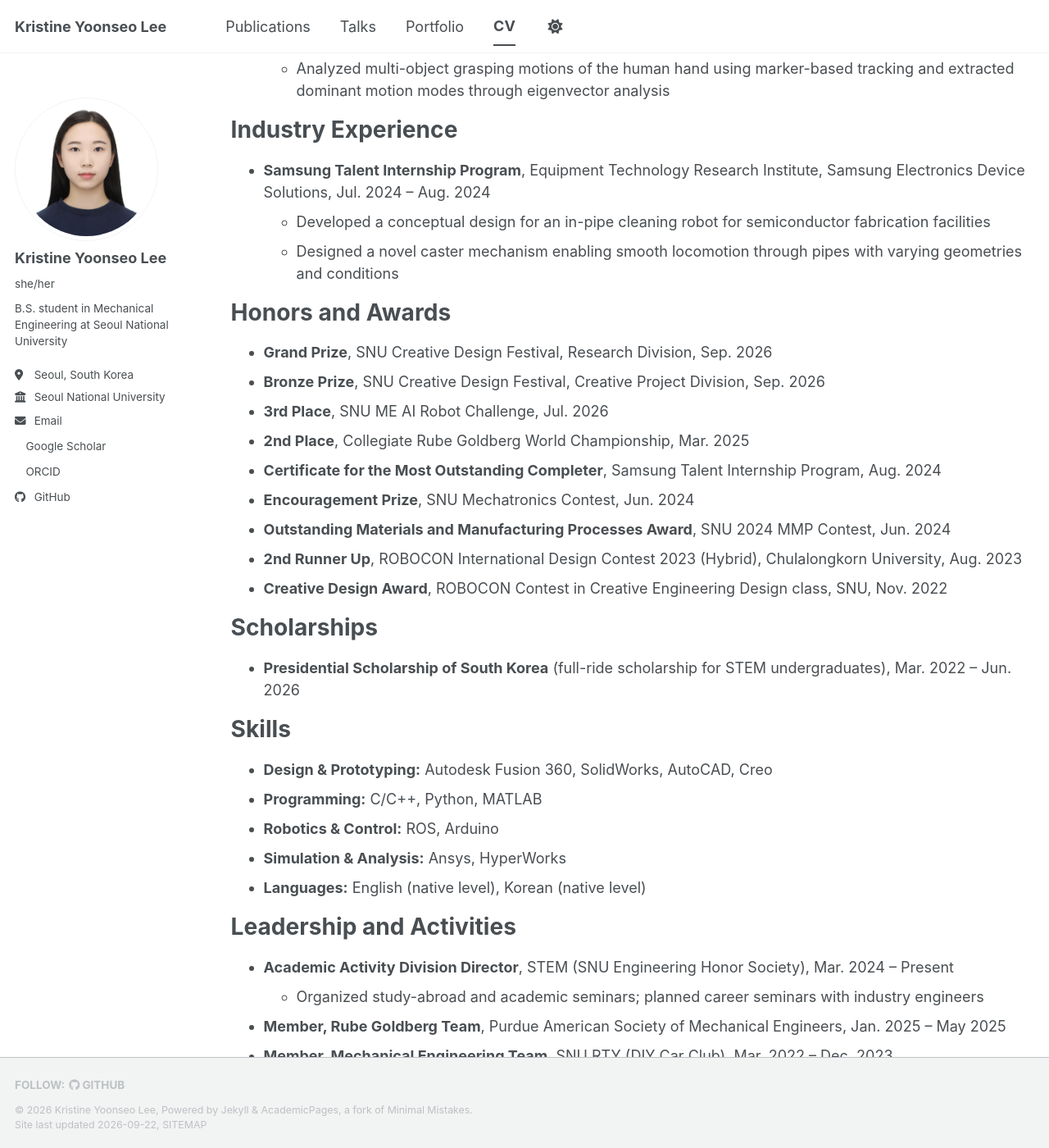
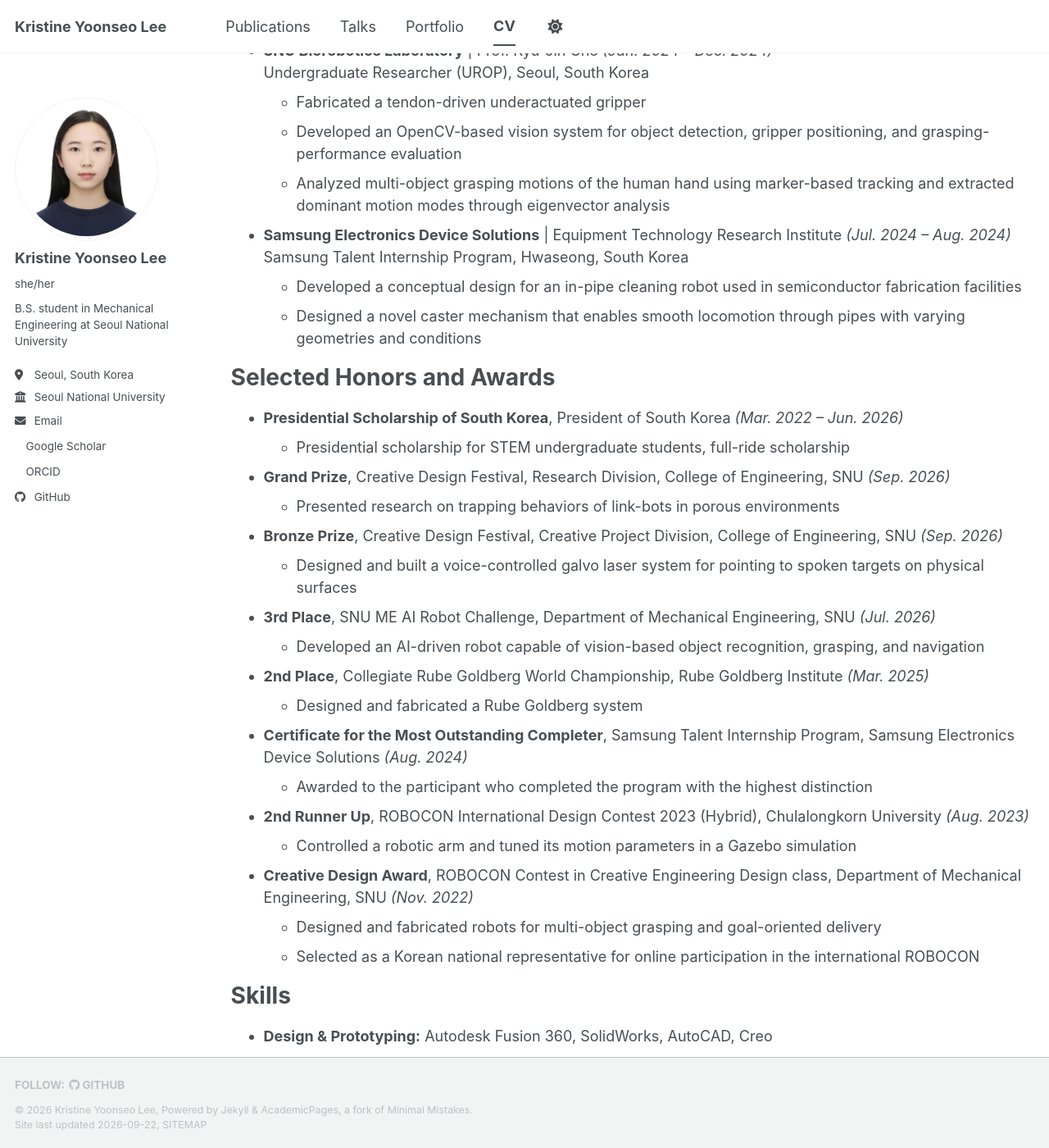
Before and after one commit to kristineyslee/kristineyslee.github.io, a Jekyll site: the page built from _pages/cv.md, in a window 1280 px wide and 1400 px high, scrolled down 1409 px. Shown: the whole window at 82% size. Built offline with Jekyll 4.4.1, drawn with Linux system fonts in a browser that asks for light colours; a style sheet for code colours, icons or effects is not loaded; some of the changed text lies outside the part shown.

Commit message:
Add files via upload

```diff
--- a/_pages/cv.md
+++ b/_pages/cv.md
@@ -9,67 +9,75 @@ redirect_from:
 
 {% include base_path %}
 
-[Download CV (PDF)](/files/KristineYLee_CV.pdf)
+<p><a href="{{ base_path }}/files/KristineYLee_CV.pdf">📄 Download CV (PDF)</a></p>
 
 Research Interests
 ======
-Soft robotics, swarm robotics, and bio-inspired robotics, with a focus on novel mechanisms beyond conventional robotic designs.
+Passionate about developing novel robotic systems that address real-world challenges and enhance human capabilities. My research interests span soft robotics, swarm robotics, and bio-inspired robotics, with a focus on creating innovative mechanisms beyond conventional robotic designs.
 
 Education
 ======
-* **B.S. in Mechanical Engineering**, Seoul National University, Seoul, South Korea
-  * Mar. 2022 – Feb. 2027 (expected)
-  * GPA: 3.91 / 4.00
-* **Exchange Student**, Department of Mechanical Engineering, Purdue University, West Lafayette, IN, USA
-  * Jan. 2025 – May 2025
-  * GPA: 4.00 / 4.00
-* **Gyeonggi Science High School for the Gifted**, Suwon, South Korea
-  * Mar. 2019 – Feb. 2022, Major in Physics
+* **Seoul National University** — B.S. in Mechanical Engineering, Seoul, South Korea *(Mar. 2022 – Feb. 2027)*
+  * GPA: 3.91/4.00
+* **Purdue University** — Exchange Student, Department of Mechanical Engineering, West Lafayette, IN, USA *(Jan. 2025 – May 2025)*
+  * GPA: 4.00/4.00
+* **Gyeonggi Science High School for the Gifted** — Major in Physics, Suwon, South Korea *(Mar. 2019 – Feb. 2022)*
+  * GPA: 4.17/4.30
 
-Publications
+Journal Publications
 ======
-* **[J.1]** Jaemin Eom, Sung Yol Yu, Woongbae Kim, Chunghoon Park, **Kristine Yoonseo Lee**, Kyu-Jin Cho. (2024). "MOGrip: Gripper for multiobject grasping in pick-and-place tasks using translational movements of fingers." *Science Robotics*, 9(97). [DOI](https://doi.org/10.1126/scirobotics.ado3939)
+* **[J.1]** Jaemin Eom, Sung Yol Yu, Woongbae Kim, Chunghoon Park, **Kristine Yoonseo Lee**, Kyu-Jin Cho<sup>*</sup>. (2024). [MOGrip: Gripper for multiobject grasping in pick-and-place tasks using translational movements of fingers](https://doi.org/10.1126/scirobotics.ado3939). *Science Robotics*, 9(97), eado3939.
+
+<small><sup>*</sup>Corresponding author</small>
 
 Presentations
 ======
-* **[P.1]** **Kristine Yoonseo Lee**, Kwanwoo Kim, Ho-Young Kim. (2026). "Spatial Distribution of Flexibility Controls Active Chain Locomotion through Confined Lattices." Poster, IEEE MIT Undergraduate Research Technology Conference (URTC), Cambridge, MA, USA, Oct. 11, 2026. (Accepted)
+* **[P.1]** **Kristine Yoonseo Lee**, Kwanwoo Kim, Ho-Young Kim<sup>*</sup>. (2026). Spatial Distribution of Flexibility Controls Active Chain Locomotion through Confined Lattices. Poster to be presented at IEEE MIT Undergraduate Research Technology Conference (URTC), Oct. 11, 2026, Cambridge, MA, USA. (Accepted)
 
-Research Experience
+Research & Work Experience
 ======
-* **Research Intern**, SNU Microfluids & Soft Matter Laboratory (Prof. Ho-Young Kim), Sep. 2025 – Present
+* **SNU Microfluids & Soft Matter Laboratory** | Prof. Ho-Young Kim *(Sep. 2025 – Present)*
+  Research Intern, Seoul, South Korea
   * Developed programmable morphing textiles using coiled yarn actuators
   * Integrated coiled yarn actuators into a tensegrity structure
   * Investigated the locomotion of link-bots in porous environments
   * Identified emergent collective behaviors in multi link-bot systems
-* **Summer Undergraduate Research Fellow (SURF)**, Purdue Laboratory for Advanced Multiscale Manufacturing (Prof. Martin Byung-Guk Jun), May 2025 – Aug. 2025
+
+* **Purdue Laboratory for Advanced Multiscale Manufacturing** | Prof. Martin Byung-Guk Jun *(May 2025 – Aug. 2025)*
+  Summer Undergraduate Research Fellowship (SURF), West Lafayette, IN, USA
   * Developed path planning algorithms for a 6-DOF robotic arm
   * Designed a heuristic cost function for the A* algorithm, generating safe and optimal trajectories
-* **Undergraduate Researcher (UROP)**, SNU Biorobotics Laboratory (Prof. Kyu-Jin Cho), Jan. 2024 – Dec. 2024
+
+* **SNU Biorobotics Laboratory** | Prof. Kyu-Jin Cho *(Jan. 2024 – Dec. 2024)*
+  Undergraduate Researcher (UROP), Seoul, South Korea
   * Fabricated a tendon-driven underactuated gripper
   * Developed an OpenCV-based vision system for object detection, gripper positioning, and grasping-performance evaluation
   * Analyzed multi-object grasping motions of the human hand using marker-based tracking and extracted dominant motion modes through eigenvector analysis
 
-Industry Experience
+* **Samsung Electronics Device Solutions** | Equipment Technology Research Institute *(Jul. 2024 – Aug. 2024)*
+  Samsung Talent Internship Program, Hwaseong, South Korea
+  * Developed a conceptual design for an in-pipe cleaning robot used in semiconductor fabrication facilities
+  * Designed a novel caster mechanism that enables smooth locomotion through pipes with varying geometries and conditions
+
+Selected Honors and Awards
 ======
-* **Samsung Talent Internship Program**, Equipment Technology Research Institute, Samsung Electronics Device Solutions, Jul. 2024 – Aug. 2024
-  * Developed a conceptual design for an in-pipe cleaning robot for semiconductor fabrication facilities
-  * Designed a novel caster mechanism enabling smooth locomotion through pipes with varying geometries and conditions
-
-Honors and Awards
-======
-* **Grand Prize**, SNU Creative Design Festival, Research Division, Sep. 2026
-* **Bronze Prize**, SNU Creative Design Festival, Creative Project Division, Sep. 2026
-* **3rd Place**, SNU ME AI Robot Challenge, Jul. 2026
-* **2nd Place**, Collegiate Rube Goldberg World Championship, Mar. 2025
-* **Certificate for the Most Outstanding Completer**, Samsung Talent Internship Program, Aug. 2024
-* **Encouragement Prize**, SNU Mechatronics Contest, Jun. 2024
-* **Outstanding Materials and Manufacturing Processes Award**, SNU 2024 MMP Contest, Jun. 2024
-* **2nd Runner Up**, ROBOCON International Design Contest 2023 (Hybrid), Chulalongkorn University, Aug. 2023
-* **Creative Design Award**, ROBOCON Contest in Creative Engineering Design class, SNU, Nov. 2022
-
-Scholarships
-======
-* **Presidential Scholarship of South Korea** (full-ride scholarship for STEM undergraduates), Mar. 2022 – Jun. 2026
+* **Presidential Scholarship of South Korea**, President of South Korea *(Mar. 2022 – Jun. 2026)*
+  * Presidential scholarship for STEM undergraduate students, full-ride scholarship
+* **Grand Prize**, Creative Design Festival, Research Division, College of Engineering, SNU *(Sep. 2026)*
+  * Presented research on trapping behaviors of link-bots in porous environments
+* **Bronze Prize**, Creative Design Festival, Creative Project Division, College of Engineering, SNU *(Sep. 2026)*
+  * Designed and built a voice-controlled galvo laser system for pointing to spoken targets on physical surfaces
+* **3rd Place**, SNU ME AI Robot Challenge, Department of Mechanical Engineering, SNU *(Jul. 2026)*
+  * Developed an AI-driven robot capable of vision-based object recognition, grasping, and navigation
+* **2nd Place**, Collegiate Rube Goldberg World Championship, Rube Goldberg Institute *(Mar. 2025)*
+  * Designed and fabricated a Rube Goldberg system
+* **Certificate for the Most Outstanding Completer**, Samsung Talent Internship Program, Samsung Electronics Device Solutions *(Aug. 2024)*
+  * Awarded to the participant who completed the program with the highest distinction
+* **2nd Runner Up**, ROBOCON International Design Contest 2023 (Hybrid), Chulalongkorn University *(Aug. 2023)*
+  * Controlled a robotic arm and tuned its motion parameters in a Gazebo simulation
+* **Creative Design Award**, ROBOCON Contest in Creative Engineering Design class, Department of Mechanical Engineering, SNU *(Nov. 2022)*
+  * Designed and fabricated robots for multi-object grasping and goal-oriented delivery
+  * Selected as a Korean national representative for online participation in the international ROBOCON
 
 Skills
 ======
@@ -77,13 +85,23 @@ Skills
 * **Programming:** C/C++, Python, MATLAB
 * **Robotics & Control:** ROS, Arduino
 * **Simulation & Analysis:** Ansys, HyperWorks
-* **Languages:** English (native level), Korean (native level)
 
-Leadership and Activities
+Teaching
 ======
-* **Academic Activity Division Director**, STEM (SNU Engineering Honor Society), Mar. 2024 – Present
-  * Organized study-abroad and academic seminars; planned career seminars with industry engineers
-* **Member, Rube Goldberg Team**, Purdue American Society of Mechanical Engineers, Jan. 2025 – May 2025
-* **Member, Mechanical Engineering Team**, SNU RTY (DIY Car Club), Mar. 2022 – Dec. 2023
-* **Principal 2nd Violin**, Purdue Symphony Orchestra, Jan. 2025 – May 2025
-* **1st Violin**, SNU Philharmonic Orchestra, Sep. 2022 – Mar. 2024
+* **SPLIT (Self-Paced Learning & Tutoring), SNU** — Physics Tutor *(Jan. 2024 – Feb. 2024)*
+  * Provided online physics tutoring for 10 incoming SNU engineering students for 6 weeks
+  * Graded weekly assignments and provided feedback and Q&A support via email and group chat
+
+Leadership Experience & Activities
+======
+* **STEM (SNU Engineering Honor Society), SNU** — Academic Activity Division Director *(Mar. 2024 – Present)*
+  * Organized study-abroad and academic seminars for club members
+  * Planned career seminars featuring experienced engineers from industry
+* **Purdue American Society of Mechanical Engineers** — Member of the Rube Goldberg Team *(Jan. 2025 – May 2025)*
+* **SNU RTY (DIY Car Club)** — Member of the Mechanical Engineering Team *(Mar. 2022 – Dec. 2023)*
+* **Purdue Symphony Orchestra** — Principal 2nd Violin *(Jan. 2025 – May 2025)*
+* **SNU Philharmonic Orchestra** — 1st Violin *(Sep. 2022 – Mar. 2024)*
+
+Languages
+======
+* English (native level), Korean (native level)
```
